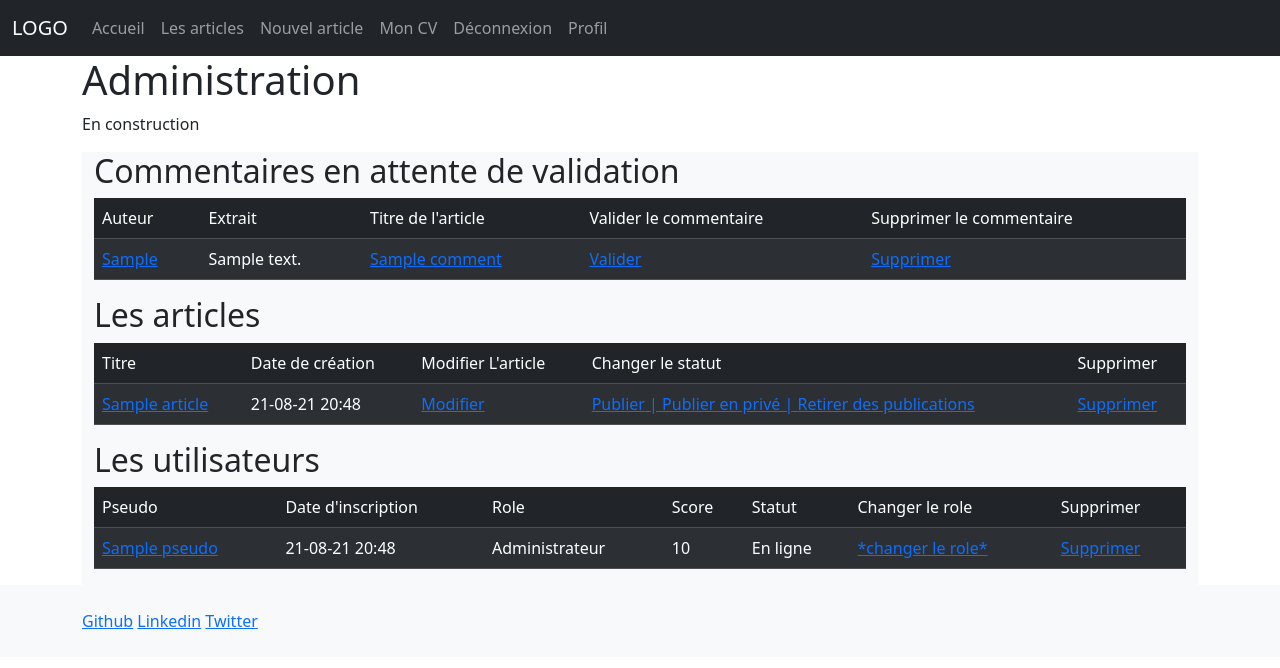
After one commit to maxence-bonnet/OpenClassrooms-DA_PHP_Symfony-P5-Blog, a PHP site: template views/administration.html.php in a window 1280 px wide. The commit adds this page. Shown: the top 668 px of the page. Run offline with PHP 8.4, Linux system fonts and the light colour scheme; the template is opened without the code that fills it: most values are stand-ins (such as "Sample title", 1, 10 or a date in 2020); data that the repository does not hold is empty; some libraries are stand-ins or nearby versions.

Commit message:
global first features for administration pages

```diff
--- a/config/Router.php
+++ b/config/Router.php
@@ -43,6 +43,8 @@ class Router
                     $this->frontController->addComment($this->request->getPost(),$this->request->getGet()->get('articleId'));
                 } elseif($route === 'deleteComment'){
                     $this->backController->deleteComment($this->request->getGet()->get('commentId'));
+                } elseif($route === 'validateComment'){
+                    $this->backController->validateComment($this->request->getGet()->get('commentId'));
                 } elseif($route === 'editComment'){
                     $this->backController->editComment($this->request->getPost(),$this->request->getGet()->get('commentId'));
                 } elseif($route === 'register'){
@@ -51,6 +53,8 @@ class Router
                     $this->backController->login($this->request->getPost());
                 } elseif($route === 'logout'){
                     $this->backController->logout();
+                } elseif($route === 'administration'){
+                    $this->backController->administration();
                 } else {
                     $this->errorController->errorNotFound();
                 }
--- a/src/controller/FrontController.php
+++ b/src/controller/FrontController.php
@@ -74,7 +74,7 @@ class FrontController extends Controller
                 if(!$errors) {
                     $userId = 1; // à enlever, ici pour travaux
                     $this->commentDAO->addComment($post, $articleId, $userId); // à l'avenir : $this->session->get('id')
-                    $this->session->set('addedComment', '<div class="alert alert-success">Le commentaire a bien été ajouté</div>');
+                    $this->session->set('addedComment', '<div class="alert alert-success">Le commentaire a bien été envoyé (soumis à validation avant publication)</div>');
                     header('Location: ../public/index.php?route=article&articleId=' . $articleId);
                     exit();
                 }
--- /dev/null
+++ b/views/administration.html.php
@@ -0,0 +1,155 @@
+<!-- Waiting for Twig -->
+<?php $this->title = "Administration"; ?>
+
+<h1><?= $this->title ?></h1>
+
+<p>En construction</p>
+
+<?= $this->session->show('deletedComment'); ?>
+<?= $this->session->show('validatedComment'); ?>
+<?= $this->session->show('updatedArticle'); ?>
+<?= $this->session->show('deletedArticle'); ?>
+
+<section class="container bg-light">
+    <h2>Commentaires en attente de validation</h2>
+    <div class="row">
+        <div class="col">
+            <table class="table table-striped table-hover table-dark">
+                <thead>
+                    <tr>
+                        <td> Auteur </td>
+                        <td> Extrait </td>
+                        <td> Titre de l'article </td>
+                        <td> Valider le commentaire </td>
+                        <td> Supprimer le commentaire </td>
+                    </tr>
+                </thead>
+                <tbody>
+                <?php
+                    foreach($comments as $comment){
+                        $createdAt = new DateTime(htmlspecialchars($comment->getCreatedAt()));
+                        $createdAt = $createdAt->format('d-m-y H:i');
+                        ?>
+                        <tr>
+                            <td>
+                                <a href="../public/index.php?route=profile&userId=<?= htmlspecialchars($comment->getUserId()) ?>"><?= htmlspecialchars($comment->getUserPseudo()) ?></a>
+                            </td>
+                            <td>
+                                <?= htmlspecialchars($comment->getcontent()) ?>
+                            </td>
+                            <td>
+                                <a href="../public/index.php?route=article&articleId=<?= htmlspecialchars($comment->getArticleId()) ?>"><?= htmlspecialchars($comment->getArticleTitle()) ?> </a>
+                            </td>
+                            <td>
+                                <a href="../public/index.php?route=validateComment&commentId=<?= htmlspecialchars($comment->getId()) ?>"> Valider </a>
+                            </td>
+                            <td>
+                                <a href="../public/index.php?route=deleteComment&commentId=<?= htmlspecialchars($comment->getId()) ?>"> Supprimer </a>
+                            </td>
+                        <?php
+                    }
+                ?>
+                </tbody>
+            </table>
+        </div>
+</section>
+
+<section class="container bg-light">
+    <h2>Les articles</h2>
+    <div class="row">
+        <div class="col">
+            <table class="table table-striped table-hover table-dark">
+                <thead>
+                    <tr>
+                        <td> Titre </td>
+                        <td> Date de création </td>
+                        <td> Modifier L'article </td>
+                        <td> Changer le statut </td>
+                        <td> Supprimer </td>
+                    </tr>
+                </thead>
+                <tbody>
+                <?php
+                    foreach($articles as $article){
+                        $createdAt = new DateTime(htmlspecialchars($article->getCreatedAt()));
+                        $createdAt = $createdAt->format('d-m-y H:i');
+                        ?>
+                        <tr>
+                            <td>
+                                <a href="../public/index.php?route=article&articleId=<?= htmlspecialchars($article->getId()) ?>"><?= htmlspecialchars($article->getTitle()) ?></a>
+                            </td>
+                            <td>
+                                <?= $createdAt ?>
+                            </td>
+                            <td>
+                                <a href="../public/index.php?route=editArticle&articleId=<?= htmlspecialchars($article->getId()) ?>">Modifier</a>
+                            </td>
+                            <td>
+                                <a href="../public/index.php?route=editArticle&articleId=<?= htmlspecialchars($article->getId()) ?>">Publier | </a>
+                                <a href="../public/index.php?route=editArticle&articleId=<?= htmlspecialchars($article->getId()) ?>">Publier en privé | </a>
+                                <a href="../public/index.php?route=editArticle&articleId=<?= htmlspecialchars($article->getId()) ?>">Retirer des publications</a>
+                            </td>
+                            <td>
+                                <a href="../public/index.php?route=deleteArticle&articleId=<?= htmlspecialchars($article->getId()) ?>">Supprimer</a>
+                            </td>
+                        <?php
+                    }
+                ?>
+                </tbody>
+            </table>
+        </div>
+    </div>
+</section>
+
+<section class="container bg-light">
+    <h2>Les utilisateurs</h2>
+    <div class="row">
+        <div class="col">
+            <table class="table table-striped table-hover table-dark">
+                <thead>
+                    <tr>
+                        <td> Pseudo </td>
+                        <td> Date d'inscription</td>
+                        <td> Role </td>
+                        <td> Score </td>
+                        <td> Statut </td>
+                        <td> Changer le role </td>
+                        <td> Supprimer </td>
+                    </tr>
+                </thead>
+                <tbody>
+                <?php
+                    foreach($users as $user){
+                        $createdAt = new DateTime(htmlspecialchars($user->getCreatedAt()));
+                        $createdAt = $createdAt->format('d-m-y H:i');
+                        ?>
+                        <tr>
+                            <td>
+                                <a href="../public/index.php?route=profile&userId=<?= htmlspecialchars($user->getId()) ?>"><?= htmlspecialchars($user->getPseudo()) ?></a>
+                            </td>
+                            <td>
+                                <?= $createdAt ?>
+                            </td>
+                            <td>
+                                <?= htmlspecialchars($user->getRole()) === "user" ? 'Utilisateur' : "Administrateur" ?>
+                            </td>
+                            <td>
+                                <?= htmlspecialchars($user->getScore()) ?>
+                            </td>
+                            <td>
+                                <?= $user->getStatus() > 0 ? 'En ligne' : 'Déconnecté' ?>
+                            </td>
+                            <td>
+                                <a href="#">*changer le role*</a>
+                            </td>
+                            <td>
+                                <a href="../public/index.php?route=deleteUser&userId=<?= htmlspecialchars($user->getId()) ?>">Supprimer</a>
+                            </td>
+                        <?php
+                    }
+                ?>
+                </tbody>
+            </table>
+        </div>
+    </div>
+</section>
--- a/views/base.html.php
+++ b/views/base.html.php
@@ -4,13 +4,11 @@
 <head>
     <meta charset="UTF-8" />
     <link rel="stylesheet" href="../public/css/bootstrap.min.css">
+    <link rel="stylesheet" href="../public/css/style.css">
     <title><?= $title ?></title>
 </head>
 <body>
     <header>
-        <div class="container-fluid">
-
-        </div>
         <nav class="navbar navbar-expand-md navbar-dark bg-dark">
             <div class="container-fluid">
             <a class="navbar-brand" href="#">LOGO</a>
@@ -19,7 +17,6 @@
                 </button>
                 <div class="collapse navbar-collapse" id="navbarNav">
                 <ul class="navbar-nav mb-2 mb-lg-0">
-
                     <li class="nav-item">
                         <a class="nav-link" href="../public">Accueil</a>
                     </li>
@@ -67,11 +64,14 @@
     <div class="container" id="content">
         <?= $content ?>
     </div>
-    <footer>
-        <div class="container-fluid">
+    <footer class="bg-light py-4 footer ">
+        <div class="container">
             <a href="#">Github</a>
             <a href="#">Linkedin</a>
             <a href="#">Twitter</a>
+            <?php if($this->session->get('role') === 'admin') { ?>
+                <a href="../public/index.php?route=administration"> Administration </a>
+            <?php } ?>
         </div>
     </footer>
     <script src="../public/js/bootstrap.min.js"></script>
--- a/views/home.html.php
+++ b/views/home.html.php
@@ -7,14 +7,15 @@
 
 <?= $this->session->show('loginSuccess'); ?>
 <?= $this->session->show('logout'); ?>
+<?= $this->session->show('adminOnly'); ?>
 
 <h1> Maxence Bonnet</h1>
 
 <!-- <img src="../public/uploads/photo.jpg" alt="Ceci est une photo"> -->
 
-<h2> Ceci est un slogan </h2>
+<h2> Slogan </h2>
 
-<p> blabla </p>
+<p> [...] </p>
 
 <p>Lorem, ipsum dolor sit amet consectetur adipisicing elit. Ut temporibus nam, quod molestiae ea atque suscipit consequuntur tempora itaque. Quaerat nam facere alias praesentium eveniet ex non incidunt corporis explicabo?
 Error vitae asperiores provident accusantium blanditiis non quidem, aut impedit. Molestias cumque dolorum error voluptas eos similique vitae molestiae quaerat ullam nemo ratione nulla aliquam ipsa, nesciunt modi iusto officia.</p>
```
Also changed, not shown: src/DAO/CommentDAO.php (+45 -10 lines), src/DAO/UserDAO.php (+17 -2 lines), src/controller/BackController.php (+38 -13 lines), src/model/Comment.php (+7 -1 lines), src/utils/Text.php (added, +18 -0 lines), views/article.html.php (+5 -5 lines).
